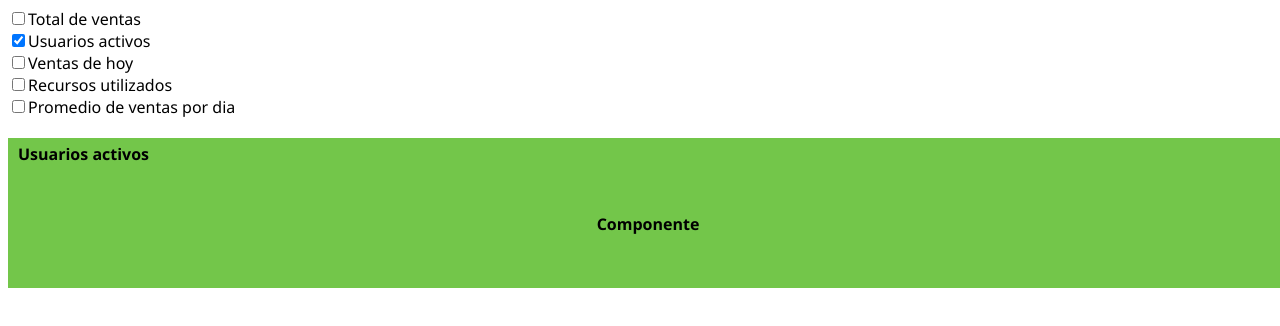
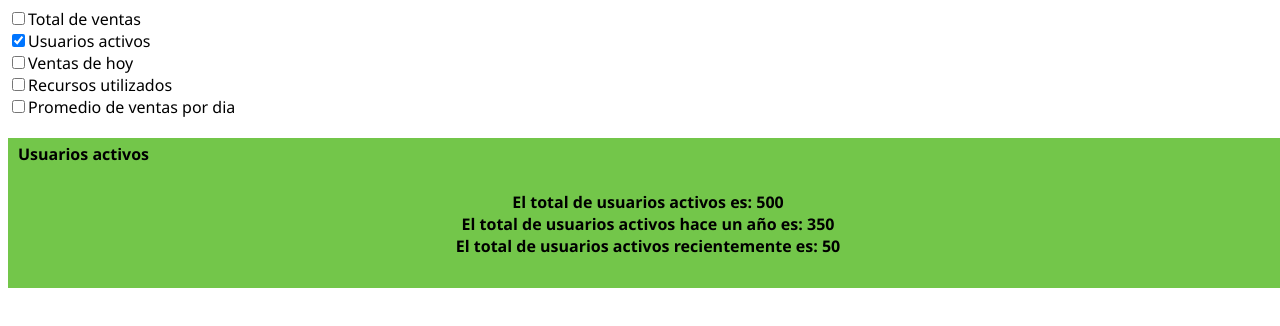
Before and after one commit to luisaG18/componentes_dinamicos, an Angular app: page / in a window 1280 px wide. Both pictures are taken after a click on the checkbox "Usuarios activos". Shown: the top 326 px of the page. Built offline with nearby package versions, Linux system fonts and the light colour scheme.

Commit message:
Add service activeUsers

```diff
--- a/src/app/components/active-users/active-users.component.html
+++ b/src/app/components/active-users/active-users.component.html
@@ -1,4 +1,8 @@
 <div class="main-container">
   <span>Usuarios activos</span>
-  <span>Componente</span>
+  <div>
+    <span>{{ totalActiveUsers }}</span>
+    <span>{{ totalActiveUsersAYearAgo }}</span>
+    <span>{{ totalRecentlyActiveUsers }}</span>
+  </div>
 </div>
--- a/src/app/components/active-users/active-users.component.scss
+++ b/src/app/components/active-users/active-users.component.scss
@@ -7,9 +7,10 @@
   padding: 5px 10px;
   margin-bottom: 20px;
   font-weight: 600;
-  span:last-child {
+  div {
     flex-grow: 2;
     display: flex;
+    flex-direction: column;
     align-items: center;
     justify-content: center;
   }
--- a/src/app/components/active-users/active-users.component.ts
+++ b/src/app/components/active-users/active-users.component.ts
@@ -1,12 +1,21 @@
 import { Component } from '@angular/core';
+import { ActiveUsersService } from '../../services/active-users.service';
 
 @Component({
   selector: 'app-active-users',
   standalone: true,
   imports: [],
   templateUrl: './active-users.component.html',
-  styleUrl: './active-users.component.scss'
+  styleUrl: './active-users.component.scss',
 })
 export class ActiveUsersComponent {
+  totalActiveUsers: string = '';
+  totalActiveUsersAYearAgo: string = '';
+  totalRecentlyActiveUsers: string = '';
 
+  constructor(private activeUsersService: ActiveUsersService) {
+    this.totalActiveUsers = this.activeUsersService.getTotalActiveUsers();
+    this.totalActiveUsersAYearAgo = this.activeUsersService.getActiveUsersAYearAgo();
+    this.totalRecentlyActiveUsers = this.activeUsersService.getRecentlyActiveUsers();
+  }
 }
--- /dev/null
+++ b/src/app/services/active-users.service.ts
@@ -0,0 +1,30 @@
+import { Injectable } from '@angular/core';
+
+@Injectable({
+  providedIn: 'root',
+})
+export class ActiveUsersService {
+  /**
+   * Función para calcular el total de usuarios activos
+   * @returns El total de usuarios activos
+   */
+  getTotalActiveUsers(): string {
+    return 'El total de usuarios activos es: 500';
+  }
+
+  /**
+   * Función para traer el total de usuarios activos hace más de un año
+   * @returns El total de usuarios activos hace más de un año
+   */
+  getActiveUsersAYearAgo(): string {
+    return 'El total de usuarios activos hace un año es: 350';
+  }
+
+  /**
+   * Función para calcular el total de usuarios activos recientemente
+   * @returns El total usuarios activos recientemente
+   */
+  getRecentlyActiveUsers(): string {
+    return 'El total de usuarios activos recientemente es: 50';
+  }
+}
```
Also changed, not shown: 1 other file (tests, documents, lock files or other folders).
